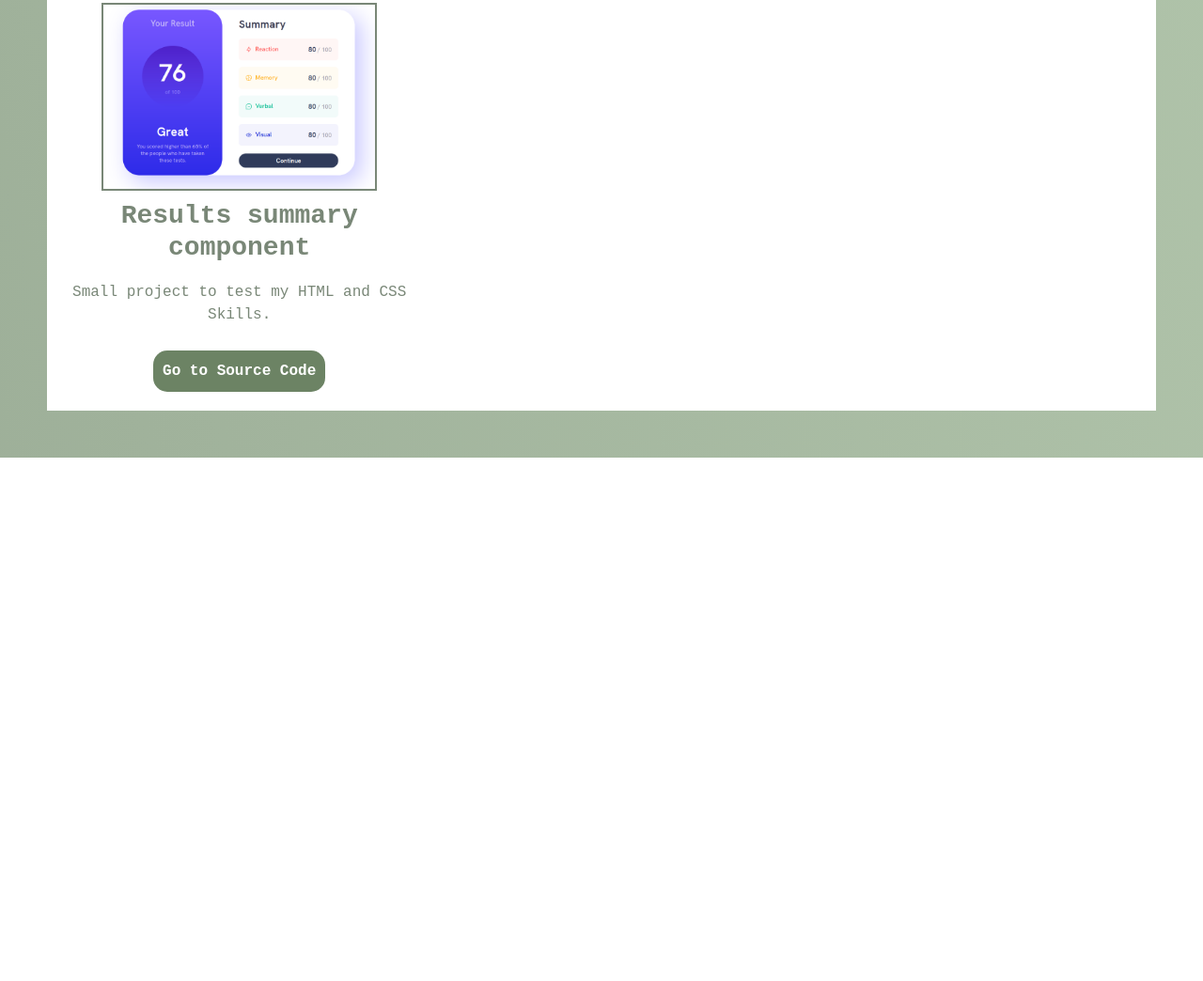
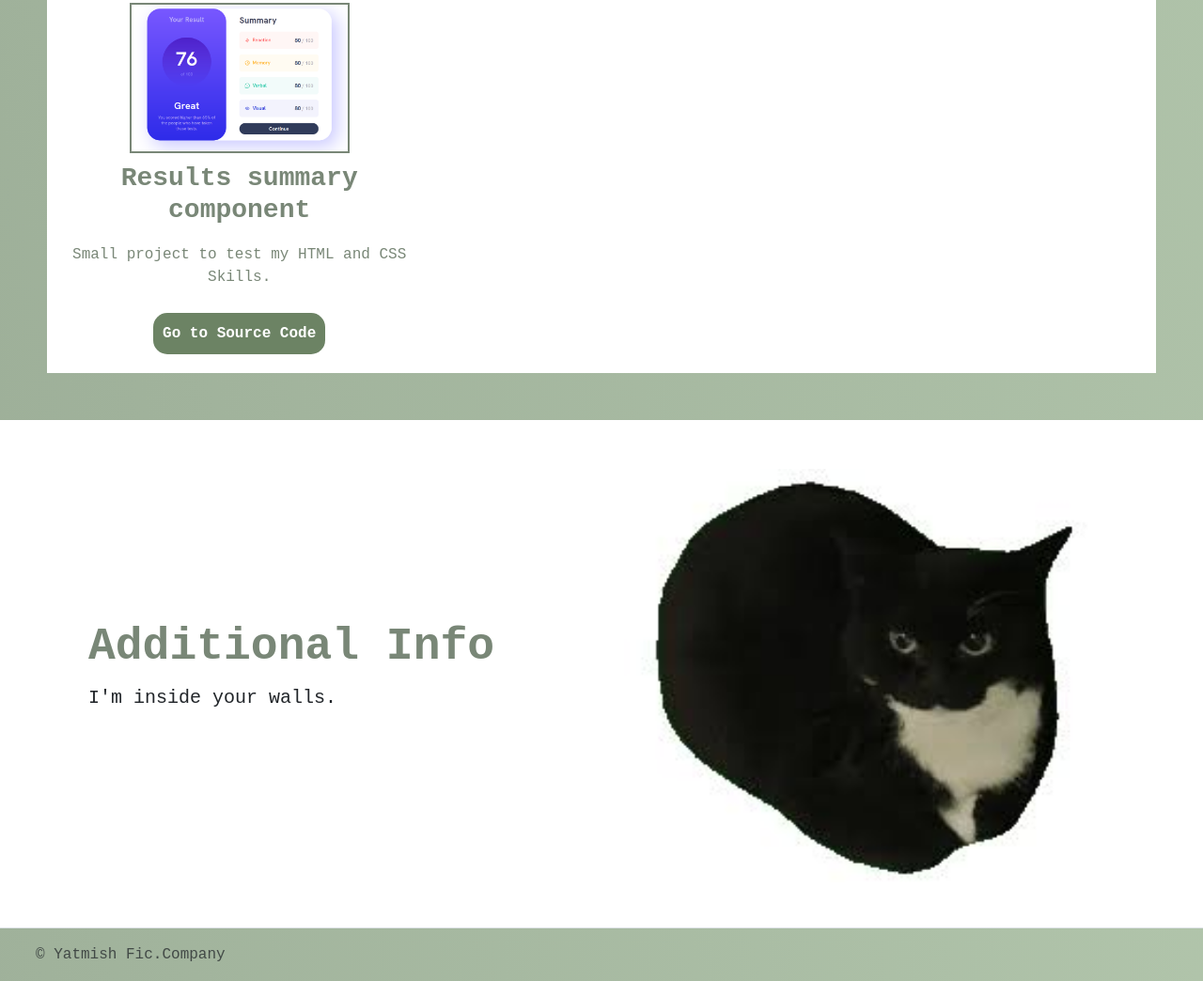
Before and after one commit to melogtm/my-resume, a plain HTML site: page index.html in a window 1280 px wide. Shown: the part 1421-2465 px from the top of the page at 94% size. Before the commit the page ends 1908 px from the top, so only its background shows below. Drawn offline with nearby package versions, Linux system fonts and the light colour scheme.

Commit message:
some changes

```diff
--- a/index.html
+++ b/index.html
@@ -46,20 +46,53 @@
     <section class="projects">
         <div class="project-panel">
             <h1 style="text-align: center;">Selected Projects</h1>
-            <div class="row row-cols-1 row-cols-md-3 g-3 text-center">
+            <div class="row row-cols-1 row-cols-lg-3 g-3 text-center">
                 <div class="col themed-grid-col project">
                     <img src="./images/project-summary-example.png" alt="summary project">
                     <h3>Results summary component</h3>
                     <p>Small project to test my HTML and CSS Skills.</p>
-                    <button><a href="https://github.com/melogtm/fm-project-results-summary-component">Go to Source Code</a></button>
+                    <button><a target="_blank" href="https://github.com/melogtm/fm-project-results-summary-component">Go to Source Code</a></button>
                 </div>
 
               </div>
         </div>
     </section>
 
-    <section class="about-me"></section>
+    <section class="about-me">
+        <div class="container col-xxl-8 px-4 pt-1">
+            <div class="row flex-lg-row-reverse align-items-center g-5 py-5">
+              <div class="col-10 col-sm-8 col-lg-6">
+                <img src="./images/blackcat.jpg" class="d-block mx-lg-auto img-fluid" alt="Beautiful Cat" loading="lazy" width="700" height="500">
+              </div>
+              <div class="col-lg-6">
+                <h1 style="color: #798777" class="display-5 fw-bold lh-1 mb-3">Additional Info</h1>
+                <p class="lead">
+                    I'm inside your walls.
+                </p>
+              </div>
+            </div>
+          </div>
+    </section>
 
+
+    <section class="contat-me">
+
+        <footer class="d-flex flex-wrap justify-content-between align-items-center py-3  border-top">
+          <div class="col-md-4 d-flex align-items-center">
+            <a href="/" class="mb-3 me-2 mb-md-0 text-body-secondary text-decoration-none lh-1">
+              <svg class="bi" width="30" height="24"><use xlink:href="#bootstrap"></use></svg>
+            </a>
+            <span class="mb-3 mb-md-0 text-body-secondary">© Yatmish Fic.Company</span>
+          </div>
+
+          <ul class="nav col-md-4 justify-content-end list-unstyled d-flex">
+            <li class="ms-3"><a class="text-body-secondary" href="#"><svg class="bi" width="24" height="24"><use xlink:href="#twitter"></use></svg></a></li>
+            <li class="ms-3"><a class="text-body-secondary" href="#"><svg class="bi" width="24" height="24"><use xlink:href="#instagram"></use></svg></a></li>
+            <li class="ms-3"><a class="text-body-secondary" href="#"><svg class="bi" width="24" height="24"><use xlink:href="#facebook"></use></svg></a></li>
+          </ul>
+        </footer>
+
+</section>
     <!--
     <h2>Summary</h2>
     <p>I am a high school student learning Programming</p>
--- a/style/style.css
+++ b/style/style.css
@@ -52,7 +52,7 @@
     font-weight: bolder;
 }
 .project img {
-    height: 200px;
+    height: 10rem;
     border: 2px solid #798777;
 }
 .project button {
@@ -61,10 +61,23 @@
     padding: 10px;
     background-color: #6c8364;
 }
+
+.project button:hover {
+    transform: scale(1.1);
+}
+
 .project button a {
     font-weight: bold;
     color: white;
     text-decoration: none;
+}
+
+footer {
+    background: linear-gradient(256deg, #bdd2b6, #798777);
+    background-size: 400% 400%;
+    -webkit-animation: linearGrad 22s ease infinite;
+    -moz-animation: linearGrad 22s ease infinite;
+    animation: linearGrad 22s ease infinite;
 }
 
 @-webkit-keyframes linearGrad {
```
Also changed, not shown: public/contact.html (deleted, +0 -8 lines), public/hobbies.html (deleted, +0 -7 lines), images/blackcat.jpg (added).
